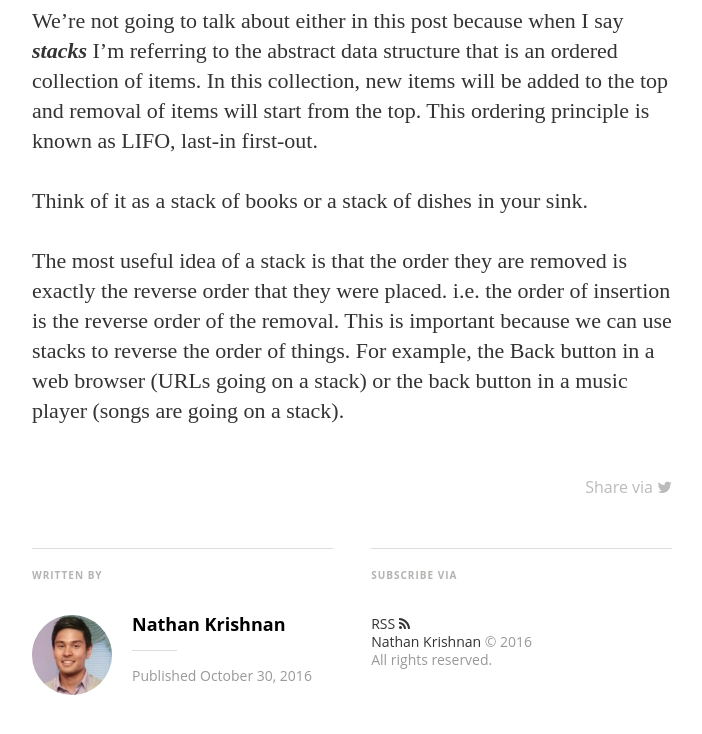
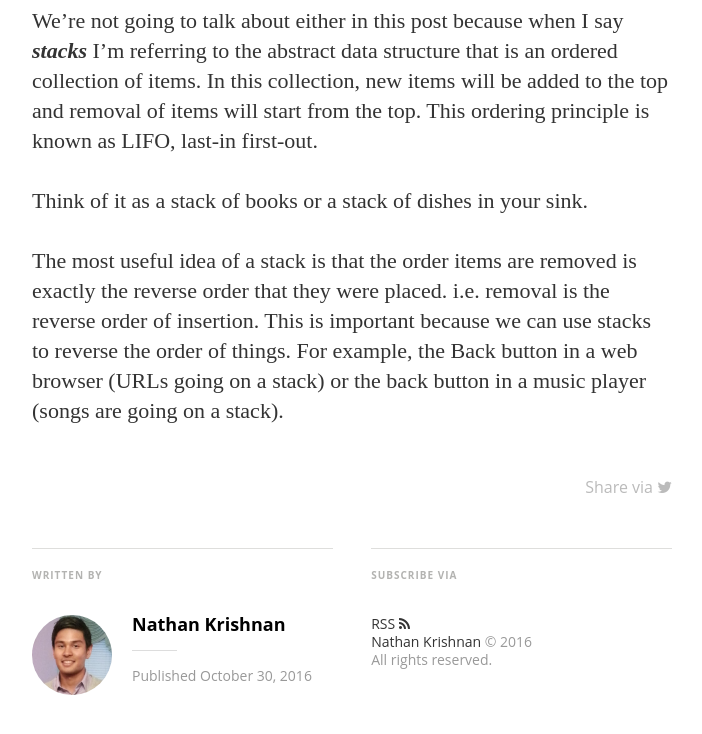
Before and after one commit to nathankrishnan/nathankrishnan.github.io, a Jekyll site: the page built from _posts/2016-10-30-stacks.md, in a window 1280 px wide and 900 px high, scrolled down 1880 px, cut to the strip 12-746 px from the top of the window. Shown: the whole strip, without its empty margins (288-990 px from the left). Built offline with Jekyll 4.4.1, drawn with Linux system fonts in a browser that asks for light colours; nearby versions of some CDN libraries; some web fonts are replaced; comment, search, counter and statistics services are not loaded.

Commit message:
Update 2016-10-30-stacks.md

```diff
--- a/_posts/2016-10-30-stacks.md
+++ b/_posts/2016-10-30-stacks.md
@@ -23,4 +23,4 @@
 Think of it as a stack of books or a stack of dishes in your sink.
 
 
-The most useful idea of a stack is that the order they are removed is exactly the reverse order that they were placed. i.e. the order of insertion is the reverse order of the removal. This is important because we can use stacks to reverse the order of things. For example, the Back button in a web browser (URLs going on a stack) or the back button in a music player (songs are going on a stack).
+The most useful idea of a stack is that the order items are removed is exactly the reverse order that they were placed. i.e. removal is the reverse order of insertion. This is important because we can use stacks to reverse the order of things. For example, the Back button in a web browser (URLs going on a stack) or the back button in a music player (songs are going on a stack).
```
